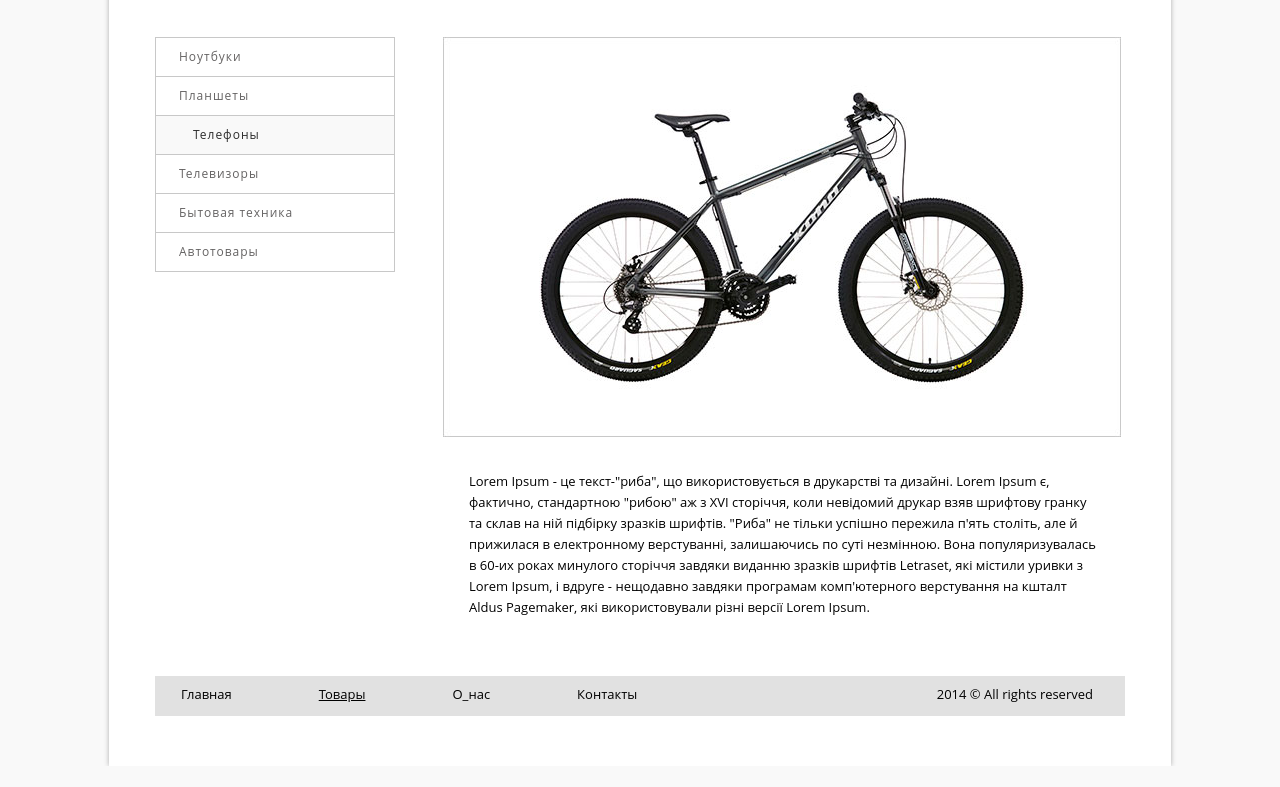
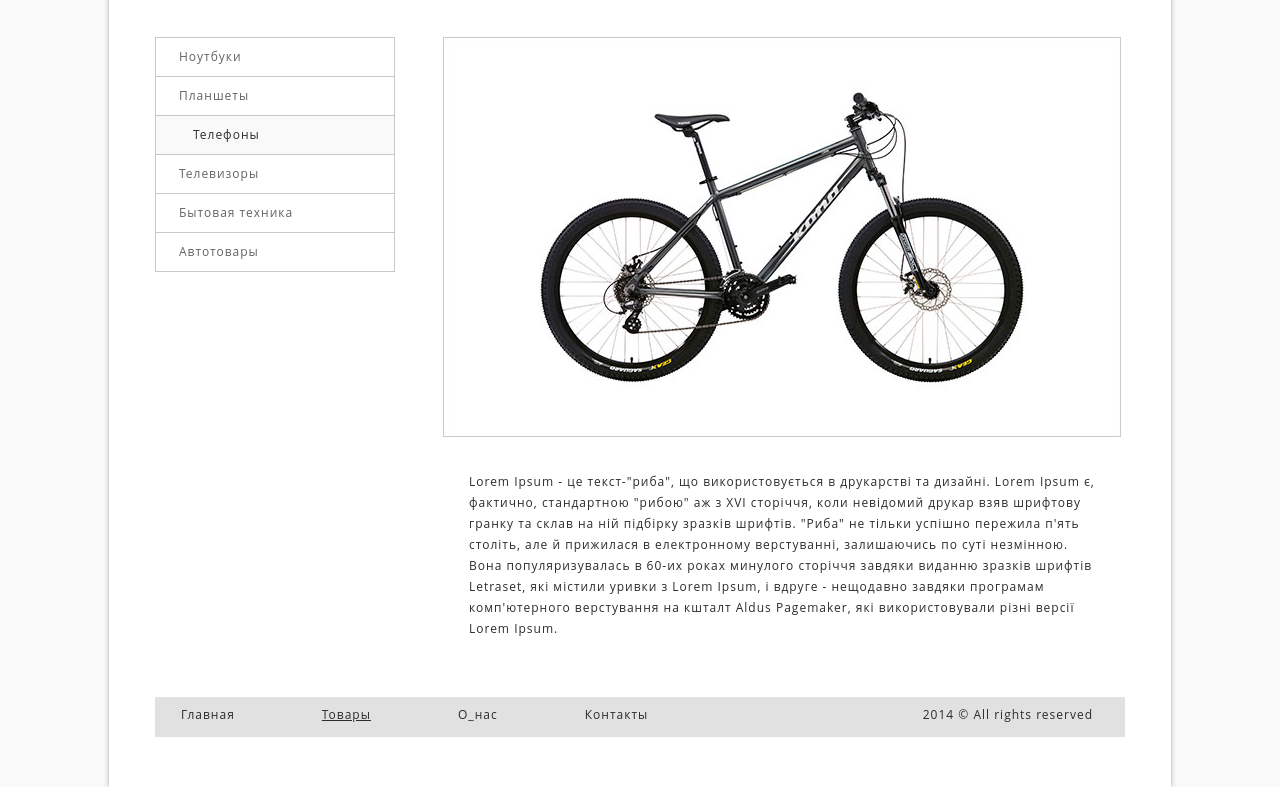
Before and after one commit to gsvetlana/gsvetlana.github.io, a plain HTML site: page galytska_html_3/index.html in a window 1280 px wide. Shown: the part 172-959 px from the top of the page. Before the commit the page ends 938 px from the top, so only its background shows below. Drawn offline with Linux system fonts and the light colour scheme.

Commit message:
Added some changes to HW3 style.css

```diff
--- a/galytska_html_3/css/style.css
+++ b/galytska_html_3/css/style.css
@@ -96,13 +96,16 @@ main {
 figcaption {
     width: 630px;
     padding: 32px 26px;
-    font-size: 13px;
+    font-size: 12px;
+    letter-spacing: 1px;
     line-height: 21px;
+    color: #2c2c2c;
 }
 
 footer {
     height: 40px;
     margin-top: 26px;
+    /*color: #2c2c2c;*/
 }
 
 .menu-footer {
@@ -115,16 +118,19 @@ footer {
   float: right;
   margin-top: -28px;
   padding-right: 32px;
+  color: #2c2c2c;
+  letter-spacing: 1px;
 }
 
 .menu-row_footer li,
 .copyright {
-    font-size: 13px;
+    font-size: 12px;
 }
 
 .menu-row_footer li a {
-    color: #000;
+    color: #2c2c2c;
     text-shadow: none;
+    letter-spacing: 1px;
 }
 
 .menu-row_footer li a:hover,
```
